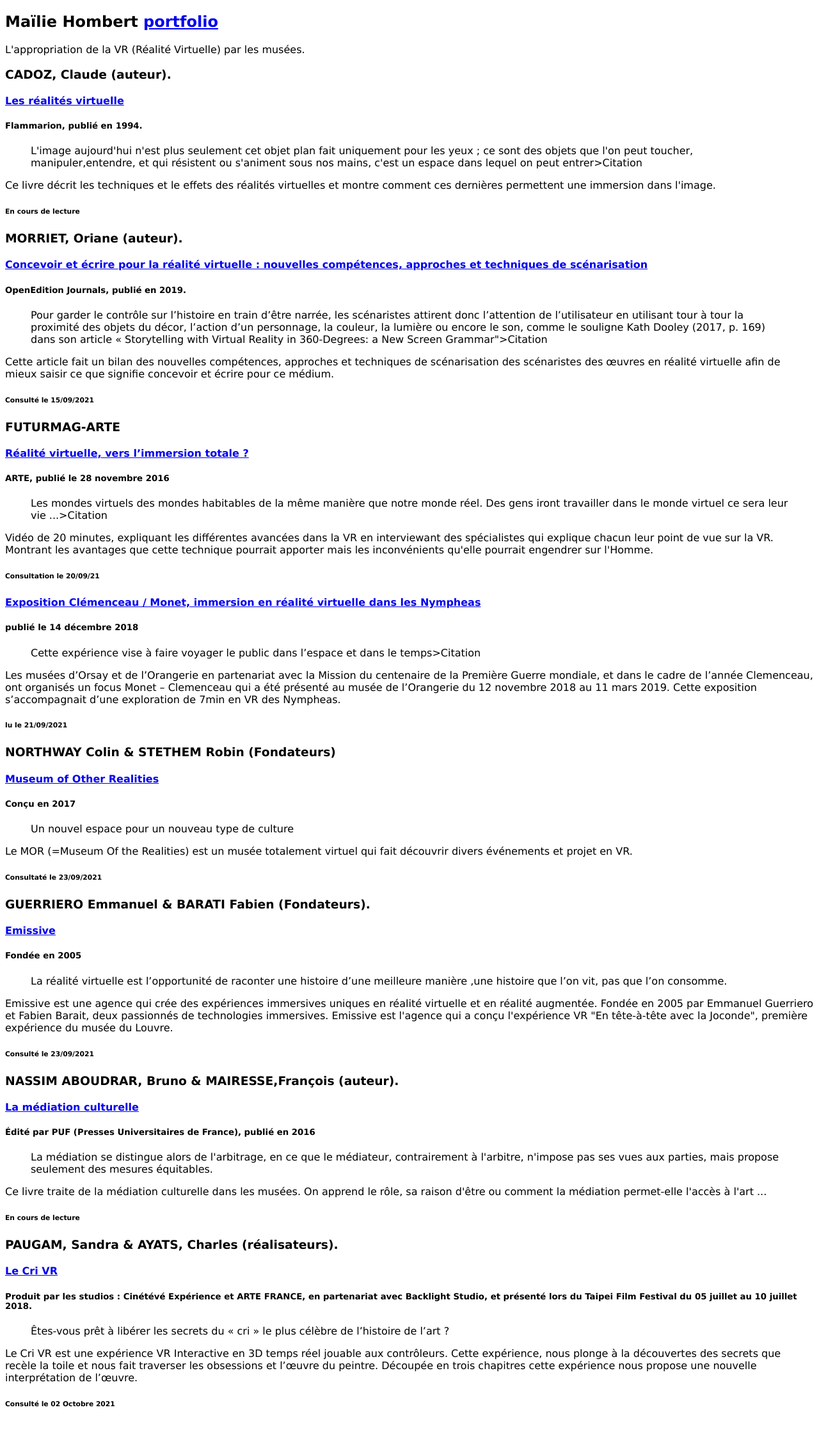
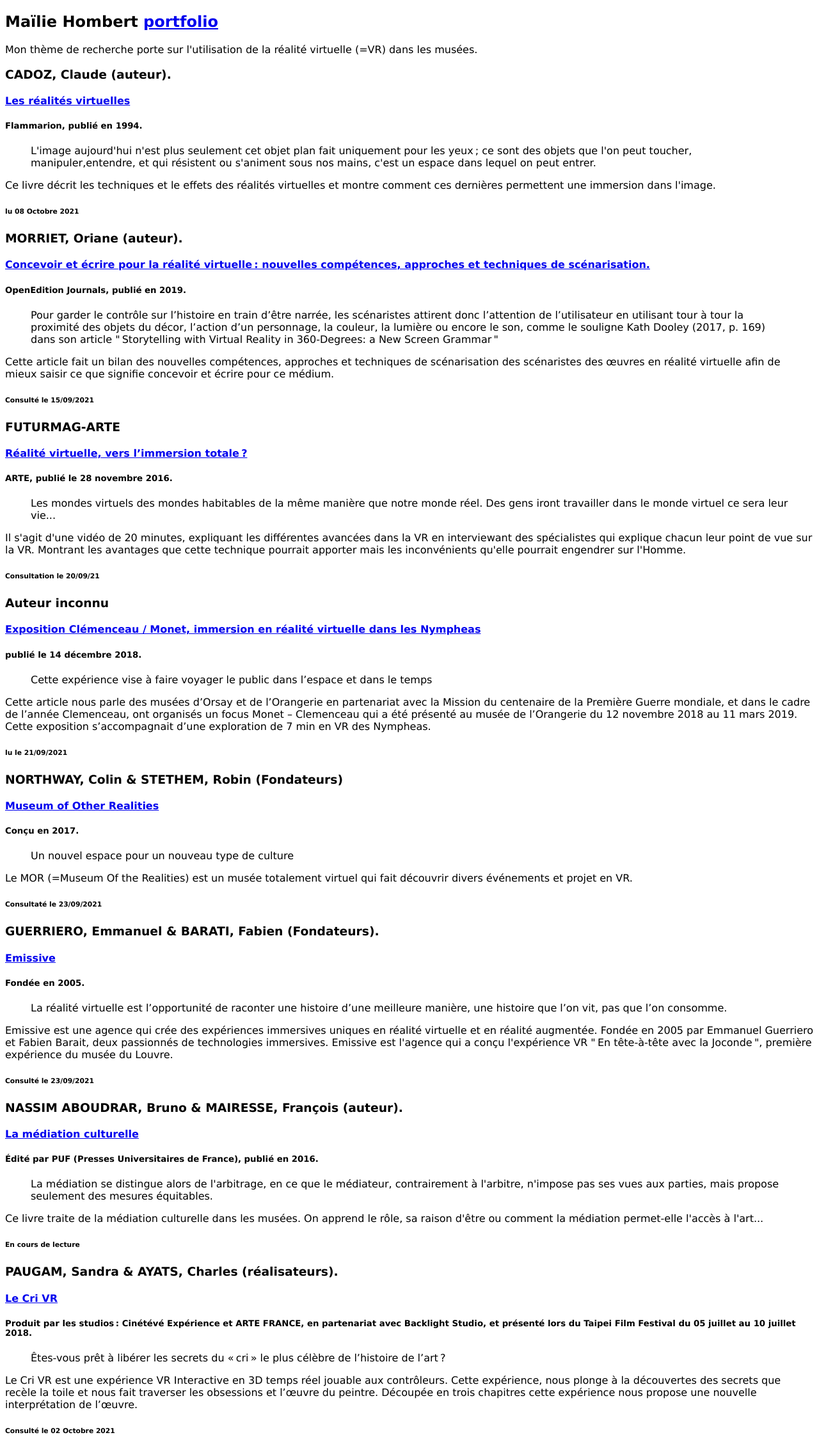
Before and after one commit to mailie-hombert/mailie-hombert.github.io, a PHP site: page /INR_mailie/index.php in a window 1280 px wide. Shown: the whole page at 64% size. Before the commit the page ends 2199 px from the top, so only its background shows below. Run offline with PHP 8.4, Linux system fonts and the light colour scheme; some libraries are stand-ins or nearby versions.

Commit message:
changement dans IRN

```diff
--- a/INR_mailie/articles.php
+++ b/INR_mailie/articles.php
@@ -22,7 +22,7 @@
     <a href="https://mailie-hombert.github.io/" target="_blank">portfolio</a>
     </h2>
     <p>
-     L'appropriation de la VR (Réalité Virtuelle) par les musées.
+     Mon thème de recherche porte sur l'utilisation de la réalité virtuelle (=VR) dans les musées.
     </p>
   </aside>
 
@@ -35,14 +35,14 @@
  /_/   \_\_|   \__|_|\___|_|\___|
  -->
 
-  <article class="filterDiv realitevirtuelle">
+  <article class="filterDiv realitevirtuelle image">
     <h3>
       CADOZ, Claude (auteur).
     </h3>
 
     <h4>
       <a href="https://www.decitre.fr/ebooks/les-realites-virtuelles-9782403027860_9782403027860_1.html#" target="_blank">
-        Les réalités virtuelle
+        Les réalités virtuelles
       </a>
     </h4>
 
@@ -50,8 +50,8 @@
       Flammarion, publié en 1994.
     </h5>
 
-    <blockquote cit="#">L'image aujourd'hui n'est plus seulement cet objet plan fait uniquement pour les yeux ;
-    ce sont des objets que l'on peut toucher, manipuler,entendre, et qui résistent ou s'animent sous nos mains, c'est un espace dans lequel on peut entrer>Citation</blockquote>
+    <blockquote cit="#">L'image aujourd'hui n'est plus seulement cet objet plan fait uniquement pour les yeux&#8239;;
+    ce sont des objets que l'on peut toucher, manipuler,entendre, et qui résistent ou s'animent sous nos mains, c'est un espace dans lequel on peut entrer.</blockquote>
 
     <p>
     Ce livre décrit les techniques et le effets des réalités virtuelles et montre comment ces dernières permettent une immersion dans l'image.
@@ -59,20 +59,20 @@
 
 
     <h6>
-    En cours de lecture
+    lu 08 Octobre 2021
     </h6>
 
   </article>
 
 
-  <article class="filterDiv realitevirtuelle">
+  <article class="filterDiv realitevirtuelle scénarisation">
     <h3>
       MORRIET, Oriane (auteur).
     </h3>
 
     <h4>
       <a href="https://journals.openedition.org/map/3825#article-3825" target="_blank">
-      Concevoir et écrire pour la réalité virtuelle : nouvelles compétences, approches et techniques de scénarisation
+      Concevoir et écrire pour la réalité virtuelle&#8239;: nouvelles compétences, approches et techniques de scénarisation.
       </a>
     </h4>
 
@@ -81,7 +81,7 @@
     </h5>
 
     <blockquote cit="#">Pour garder le contrôle sur l’histoire en train d’être narrée, les scénaristes attirent donc l’attention de l’utilisateur en utilisant tour à tour la proximité des objets du décor, l’action d’un personnage, la couleur, la lumière ou encore le son,
-    comme le souligne Kath Dooley (2017, p. 169) dans son article « Storytelling with Virtual Reality in 360-Degrees: a New Screen Grammar">Citation</blockquote>
+    comme le souligne Kath Dooley (2017, p. 169) dans son article "&#8239;Storytelling with Virtual Reality in 360-Degrees: a New Screen Grammar&#8239;"</blockquote>
 
     <p>
     Cette article fait un bilan des nouvelles compétences, approches et techniques de scénarisation
@@ -97,26 +97,26 @@
 
 
 
-  <article class="filterDiv realitevirtuelle experienceimmersive interview">
+  <article class="filterDiv realitevirtuelle experienceimmersive designfiction metaverse">
     <h3>
       FUTURMAG-ARTE
     </h3>
 
     <h4>
       <a href="https://www.youtube.com/watch?v=guHt8dcCi-U" target="_blank">
-      Réalité virtuelle, vers l’immersion totale ?
+      Réalité virtuelle, vers l’immersion totale&#8239;?
       </a>
     </h4>
 
     <h5>
-      ARTE, publié le 28 novembre 2016
+      ARTE, publié le 28 novembre 2016.
     </h5>
 
     <blockquote cit="#">Les mondes virtuels des mondes habitables de la même manière que notre monde réel.
-    Des gens iront travailler dans le monde virtuel ce sera leur vie ...>Citation</blockquote>
+    Des gens iront travailler dans le monde virtuel ce sera leur vie...</blockquote>
 
     <p>
-      Vidéo de 20 minutes, expliquant les différentes avancées dans la VR en interviewant des spécialistes qui explique chacun leur point de vue sur la VR.
+      Il s'agit d'une vidéo de 20 minutes, expliquant les différentes avancées dans la VR en interviewant des spécialistes qui explique chacun leur point de vue sur la VR.
       Montrant les avantages que cette technique pourrait apporter mais les inconvénients qu'elle pourrait engendrer sur l'Homme.
     </p>
 
@@ -128,9 +128,9 @@
   </article>
 
 
-  <article class="filterDiv realitevirtuelle experienceimmersive">
+  <article class="filterDiv realitevirtuelle experienceimmersive metaverse">
     <h3>
-
+       Auteur inconnu
     </h3>
 
     <h4>
@@ -140,15 +140,15 @@
     </h4>
 
     <h5>
-      publié le 14 décembre 2018
+      publié le 14 décembre 2018.
     </h5>
 
-    <blockquote cit="#">Cette expérience vise à faire voyager le public dans l’espace et dans le temps>Citation</blockquote>
+    <blockquote cit="#">Cette expérience vise à faire voyager le public dans l’espace et dans le temps</blockquote>
 
     <p>
-      Les musées d’Orsay et de l’Orangerie en partenariat avec la Mission du centenaire de la Première Guerre mondiale,
+      Cette article nous parle des musées d’Orsay et de l’Orangerie en partenariat avec la Mission du centenaire de la Première Guerre mondiale,
       et dans le cadre de l’année Clemenceau, ont organisés un focus Monet – Clemenceau qui a été présenté au musée de l’Orangerie du 12 novembre 2018 au 11 mars 2019.
-      Cette exposition s’accompagnait d’une exploration de 7min en VR des Nympheas.
+      Cette exposition s’accompagnait d’une exploration de 7 min en VR des Nympheas.
     </p>
 
 
@@ -160,9 +160,9 @@
 
 
 
-  <article class="filterDiv realitevirtuelle ">
+  <article class="filterDiv realitevirtuelle metaverse musee interactif">
     <h3>
-      NORTHWAY Colin & STETHEM Robin (Fondateurs)
+      NORTHWAY, Colin & STETHEM, Robin (Fondateurs)
     </h3>
 
     <h4>
@@ -172,7 +172,7 @@
     </h4>
 
     <h5>
-      Conçu en 2017
+      Conçu en 2017.
     </h5>
 
     <blockquote cit="#">Un nouvel espace pour un nouveau type de culture</blockquote>
@@ -191,7 +191,7 @@
 
   <article class="filterDiv realitevirtuelle">
     <h3>
-     GUERRIERO Emmanuel & BARATI Fabien (Fondateurs).
+     GUERRIERO, Emmanuel & BARATI, Fabien (Fondateurs).
     </h3>
 
     <h4>
@@ -201,14 +201,14 @@
     </h4>
 
     <h5>
-      Fondée en 2005
+      Fondée en 2005.
     </h5>
 
-    <blockquote cit="#">La réalité virtuelle est l’opportunité de raconter une histoire d’une meilleure manière ,une histoire que l’on vit, pas que l’on consomme.</blockquote>
+    <blockquote cit="#">La réalité virtuelle est l’opportunité de raconter une histoire d’une meilleure manière, une histoire que l’on vit, pas que l’on consomme.</blockquote>
 
     <p>
     Emissive est une agence qui crée des expériences immersives uniques en réalité virtuelle et en réalité augmentée. Fondée en 2005 par Emmanuel Guerriero et Fabien Barait,
-    deux passionnés de technologies immersives. Emissive est l'agence qui a conçu l'expérience VR "En tête-à-tête avec la Joconde", première expérience du musée du Louvre.
+    deux passionnés de technologies immersives. Emissive est l'agence qui a conçu l'expérience VR "&#8239;En tête-à-tête avec la Joconde&#8239;", première expérience du musée du Louvre.
     </p>
 
 
@@ -219,26 +219,26 @@
   </article>
 
 
-  <article class="filterDiv musee mediation">
+  <article class="filterDiv exprienceimmersive mediation musee">
     <h3>
-      NASSIM ABOUDRAR, Bruno & MAIRESSE,François (auteur).
+      NASSIM ABOUDRAR, Bruno & MAIRESSE, François (auteur).
     </h3>
 
     <h4>
-      <a href="#" target="_blank">
+      <a href="https://www.cairn.info/la-mediation-culturelle--9782130812166.htm" target="_blank">
         La médiation culturelle
       </a>
     </h4>
 
     <h5>
-    Édité par PUF (Presses Universitaires de France), publié en 2016
+    Édité par PUF (Presses Universitaires de France), publié en 2016.
     </h5>
 
-    <blockquote cit="#">La médiation se distingue alors de l'arbitrage, en ce que le médiateur, contrairement  à l'arbitre,
+    <blockquote cit="#">La médiation se distingue alors de l'arbitrage, en ce que le médiateur, contrairement à l'arbitre,
     n'impose pas ses vues aux parties, mais propose seulement des mesures équitables.</blockquote>
 
     <p>
-      Ce livre traite de la médiation culturelle dans les musées. On apprend le rôle, sa raison d'être ou comment la médiation permet-elle l'accès à l'art ...
+      Ce livre traite de la médiation culturelle dans les musées. On apprend le rôle, sa raison d'être ou comment la médiation permet-elle l'accès à l'art...
     </p>
 
 
@@ -249,7 +249,7 @@
   </article>
 
 
-  <article class="filterDiv realitevirtuelle">
+  <article class="filterDiv realitevirtuelle Art experienceimmersive numerique musee interactif">
     <h3>
       PAUGAM, Sandra & AYATS, Charles (réalisateurs).
     </h3>
@@ -261,11 +261,10 @@
     </h4>
 
     <h5>
-     Produit par les studios : Cinétévé Expérience et ARTE FRANCE, en partenariat avec Backlight
-Studio, et présenté lors du Taipei Film Festival du 05 juillet au 10 juillet 2018.
+     Produit par les studios&#8239;: Cinétévé Expérience et ARTE FRANCE, en partenariat avec Backlight Studio, et présenté lors du Taipei Film Festival du 05 juillet au 10 juillet 2018.
     </h5>
 
-    <blockquote cit="#">Êtes-vous prêt à libérer les secrets du « cri » le plus célèbre de l’histoire de l’art ?</blockquote>
+    <blockquote cit="#">Êtes-vous prêt à libérer les secrets du «&#8239;cri&#8239;» le plus célèbre de l’histoire de l’art&#8239;?</blockquote>
 
     <p>
     Le Cri VR est une expérience VR Interactive en 3D temps réel jouable aux contrôleurs. Cette expérience, nous plonge à la découvertes des secrets que recèle la toile
```
